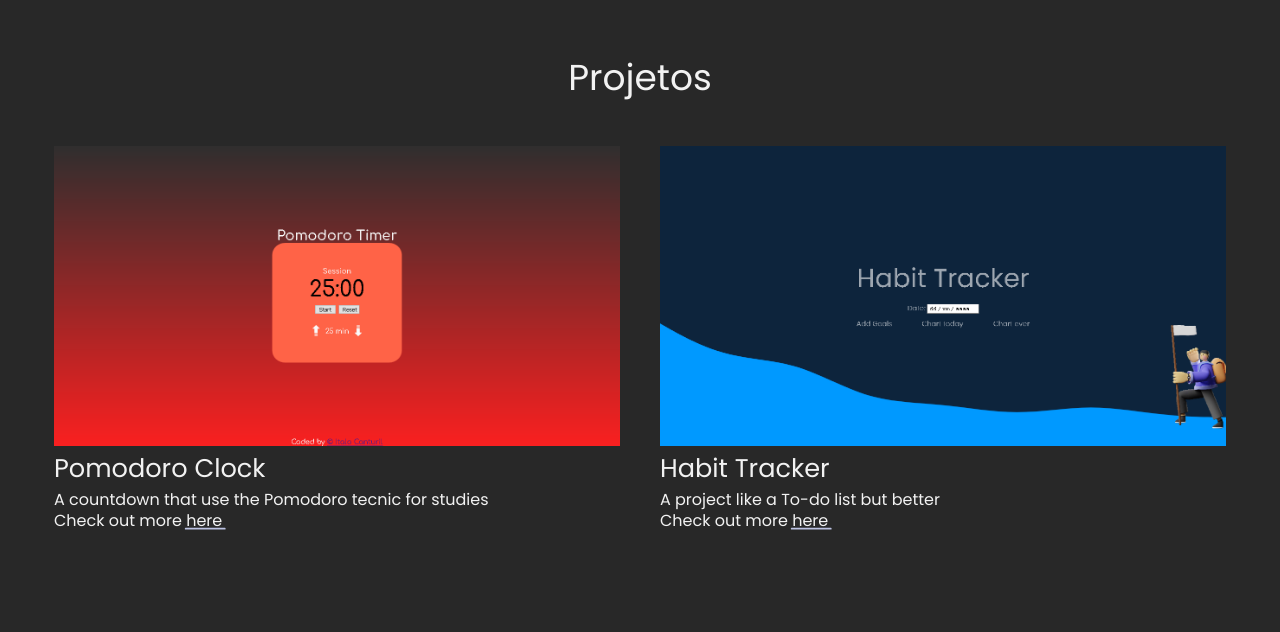
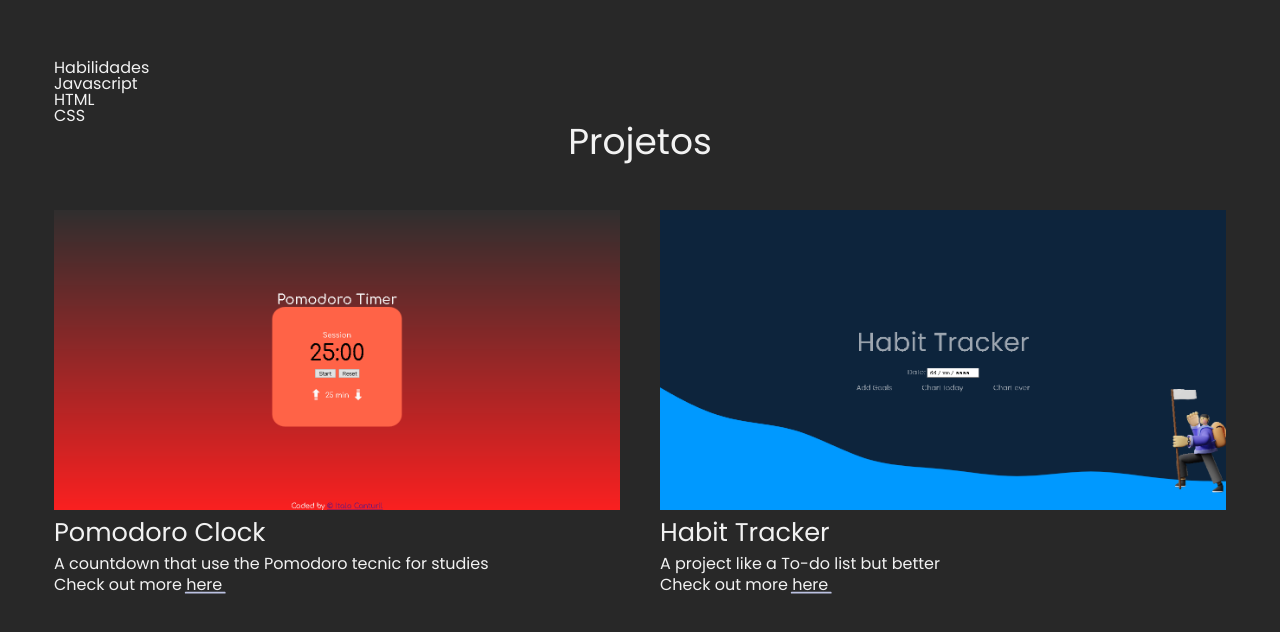
Before and after one commit to ItaloCanturil/portfolio1.0, a website: page index.html in a window 1280 px wide. Shown: the part 740-1372 px from the top of the page. Drawn offline with Linux system fonts and the light colour scheme.

Commit message:
Feat: Add skills section

```diff
--- a/index.html
+++ b/index.html
@@ -67,6 +67,15 @@
   </section>
 
   <section class="container">
+    <section class="skills">
+      <h1 class="skills__title">Habilidades</h1>
+      <div>Javascript</div>
+      <div>HTML</div>
+      <div>CSS</div>
+    </section>
+  </section>
+
+  <section class="container">
     <section class="portfolio">
       <h1 class="portfolio__title">Projetos</h1>
       <div class="portfolio__modal">
```
